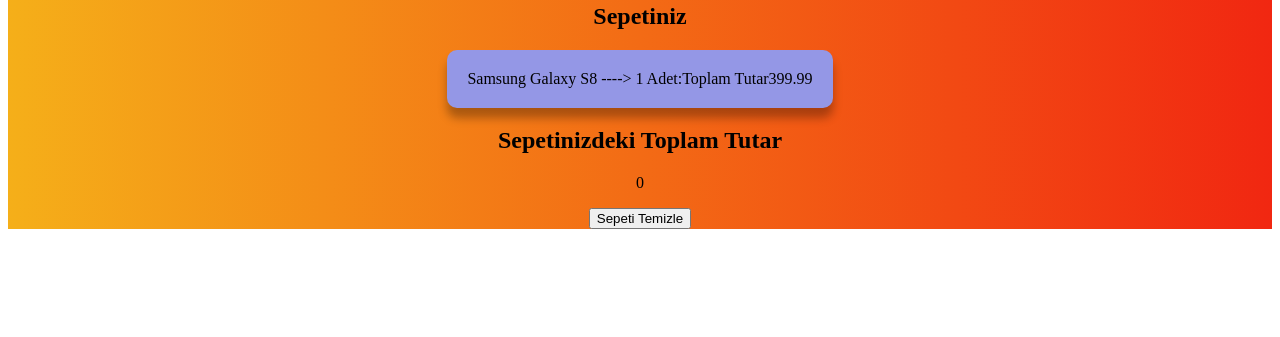
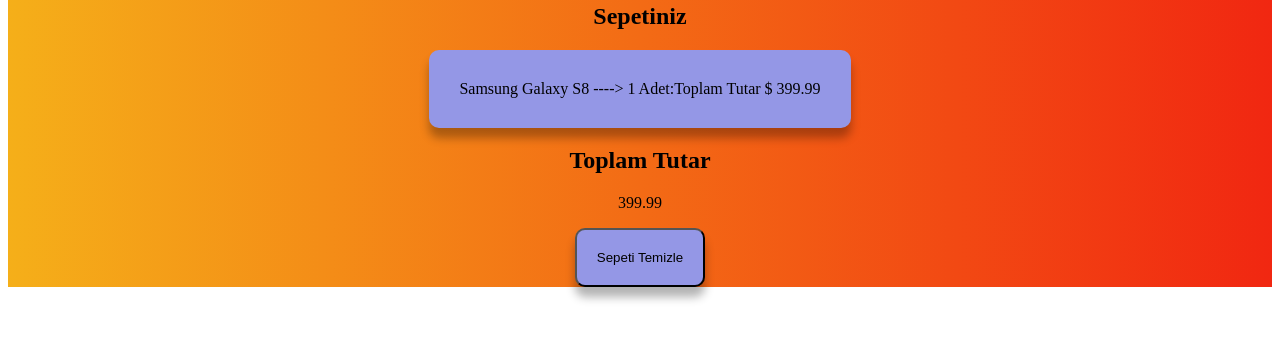
Before and after one commit to fd-pixel/al-sveris-sepeti, a React (Create React App) app: page / in a window 1280 px wide. Both pictures are taken after a click on the icon 73 px from the left and 410 px from the top of the page. Shown: the part 448-785 px from the top of the page. Built offline with nearby package versions, Linux system fonts and the light colour scheme.

Commit message:
Toplam tutar eklendi

```diff
--- a/src/App.css
+++ b/src/App.css
@@ -33,4 +33,13 @@
 .basket-items {
   list-style-type: none;
   box-shadow: lightskyblue;
+  margin: 10px;
 }
+.delete-btn {
+  border-radius: 5px;
+  text-align: left;
+  background-color: rgb(148, 151, 230);
+  box-shadow: 0 10px 10px rgba(0, 0, 0, 0.3);
+  border-radius: 10px;
+  padding: 20px;
+}
--- a/src/App.js
+++ b/src/App.js
@@ -8,7 +8,7 @@
     {
       id: "rec1JZlfCIBOPdcT2",
       title: "Samsung Galaxy S8",
-      price: "399.99",
+      price: 399.99,
       image:
         "https://dl.airtable.com/.attachments/64b266ad865098befbda3c3577a773c9/24497852/yedjpkwxljtb75t3tezl.png",
       amount: 0,
@@ -17,7 +17,7 @@
     {
       id: "recB6qcHPxb62YJ75",
       title: "Google Pixel",
-      price: "499.99",
+      price: 499.99,
       image:
         "https://dl.airtable.com/.attachments/91c88ae8c1580e2b762ecb3f73ed1eed/a633139a/phone-1_gvesln.png",
       amount: 0,
@@ -26,7 +26,7 @@
     {
       id: "recdRxBsE14Rr2VuJ",
       title: "Xiaomi Redmi Note 2",
-      price: "699.99",
+      price: 699.99,
       image:
         "https://dl.airtable.com/.attachments/bae9208dc34f35128749ecda5b999e84/337c285d/phone-3_h2s6fo.png",
       amount: 0,
@@ -35,7 +35,7 @@
     {
       id: "recwTo160XST3PIoW",
       title: "Samsung Galaxy S7",
-      price: "599.99 ",
+      price: 299.99,
       image:
         "https://dl.airtable.com/.attachments/91ee456448cef47deec553a2ea3fa8ad/b08bec68/phone-2_ohtt5s.png",
       amount: 0,
@@ -44,7 +44,7 @@
   ];
   const [products, setProducts] = useState(initialState);
   const [basket, setBasket] = useState([]);
-  const [tutar, setTutar] = useState(0);
+  const [toplamTutar, setToplamTutar] = useState(0);
   const array = [...basket];
   return (
     <div className="App">
@@ -69,29 +69,48 @@
                       }) === -1
                     ) {
                       array.push(product);
-
                       setBasket(array);
+                      product.amount += 1;
+                      setToplamTutar(
+                        array.reduce(
+                          (toplamTutar, product) =>
+                            (toplamTutar += product.amount * product.price),
+                          0
+                        )
+                      );
                     } else {
                       array.map((item) => {
                         if (item.id === product.id) {
                           return (product.amount += 1);
                         }
-                        setTutar(product.price * (product.amount + 1));
                         setBasket(array);
+                        setToplamTutar(
+                          array.reduce(
+                            (toplamTutar, product) =>
+                              (toplamTutar += product.amount * product.price),
+                            0
+                          )
+                        );
                       });
                     }
-                    console.log(basket);
                   }}
                 />
                 {product.amount}
                 <FaMinusSquare
                   style={{ fontSize: "20px" }}
                   onClick={() => {
-                    array.map((item) => {
+                    array.map((item, index) => {
                       if (item.id === product.id) {
-                        return (product.amount -= 1);
+                        if (product.amount > 0) return (product.amount -= 1);
                       }
                       setBasket(array);
+                      setToplamTutar(
+                        array.reduce(
+                          (toplamTutar, product) =>
+                            (toplamTutar += product.amount * product.price),
+                          0
+                        )
+                      );
                     });
                   }}
                 />
@@ -105,27 +124,32 @@
         <ul className="Sepet">
           {basket.map((product, index) => {
             return (
-              <li className="basket-items">
+              <li key={index} className="basket-items">
                 {product.title +
                   "  " +
                   "----> " +
-                  (product.amount + 1) +
+                  product.amount +
                   "  " +
                   "Adet:" +
                   "Toplam Tutar" +
-                  ((product.amount + 1) * product.price).toFixed(2)}
+                  " " +
+                  "$" +
+                  " " +
+                  (product.amount * product.price).toFixed(2)}
               </li>
             );
           })}
         </ul>
 
-        <h2>Sepetinizdeki Toplam Tutar</h2>
-        <p>{tutar}</p>
+        <h2>Toplam Tutar</h2>
+        <p>{toplamTutar.toFixed(2)}</p>
         {basket.length > 0 ? (
           <button
+            className="delete-btn"
             onClick={() => {
+              // product.amount === 0
               setBasket([]);
-              setTutar(0);
+              setToplamTutar(0);
             }}
           >
             Sepeti Temizle{" "}
```
